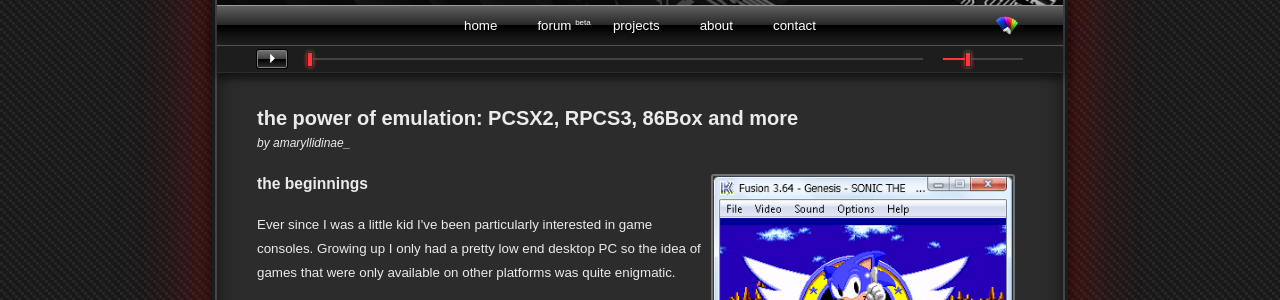
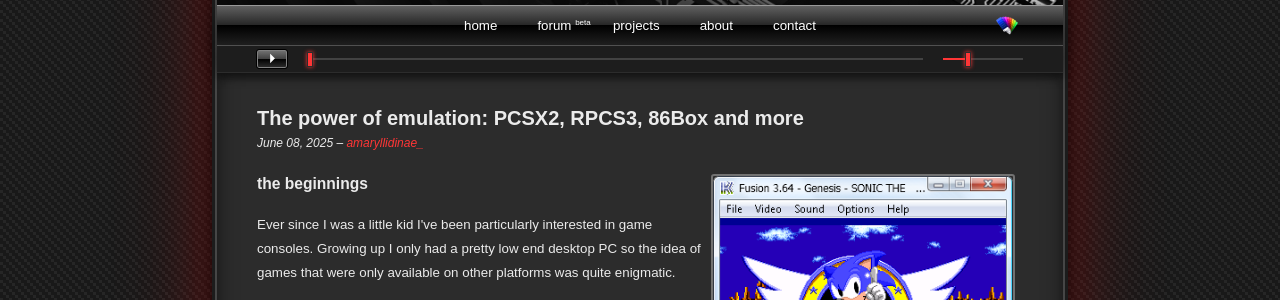
Before and after one commit to deadamaryllis/deadamaryllis.github.io, a Jekyll site: the page built from _posts/2025-06-08-the_power_of_emulation.html, in a window 1280 px wide and 900 px high. Shown: the part 197-497 px from the top of the window. Built offline with Jekyll 4.4.1, drawn with Linux system fonts in a browser that asks for light colours; some web fonts are replaced.

Commit message:
add post author functionality

```diff
--- a/_config.yml
+++ b/_config.yml
@@ -8,9 +8,6 @@
   - jekyll-feed
   - jekyll-sitemap
   - jekyll-seo-tag
-
-page_excerpts: true
-excerpt_separator: <!--more-->
 
 sass:
   style: compressed
@@ -23,3 +20,10 @@
 
 .exclude:
  - ".vscode"
+
+page_excerpts: true
+excerpt_separator: <!--more-->
+
+collections:
+  authors:
+    output: true
--- a/_layouts/default.html
+++ b/_layouts/default.html
@@ -1,10 +1,13 @@
-<!DOCTYPE html>
+<!doctype html>
 <html lang="en">
   <head>
-    <meta charset="UTF-8" />
-    <meta name="viewport" content="width=device-width, initial-scale=1.0" />
-    <link rel="stylesheet" href="/assets/css/styles.css" />
-    <title>{{ page.title }} - raytek.cafe</title>
+    <meta charset="UTF-8">
+    <meta name="viewport" content="width=device-width, initial-scale=1.0">
+    <link rel="stylesheet" href="/assets/css/styles.css">
+    <title>
+      {{ page.title }}
+      - raytek.cafe
+    </title>
   </head>
   <body>
     <div class="container">
@@ -21,7 +24,7 @@
           {% include navbar.html %}
           <div class="player">
             <audio id="audio">
-              <source src="/assets/audio/PlayStation_Core_v2-IRLCOMPLEX.mp3" type="audio/mpeg" />
+              <source src="/assets/audio/PlayStation_Core_v2-IRLCOMPLEX.mp3" type="audio/mpeg">
             </audio>
             <button id="play-pause">⏵</button>
             <input
@@ -30,14 +33,16 @@
               value="0"
               min="0"
               max="100"
-              step="1" />
+              step="1"
+            >
             <input
               type="range"
               id="volume-slider"
               value="100"
               min="0"
               max="100"
-              step="1" />
+              step="1"
+            >
           </div>
           <div class="content">{{ content }}</div>
           <div class="footer">
--- a/_layouts/post.html
+++ b/_layouts/post.html
@@ -1,14 +1,36 @@
 ---
 layout: default
 ---
-<h1>{{ page.title }}</h1>
-
-<p>
-  {{ page.date | date_to_string }}
-  {% assign author = site.authors | where: 'short_name', page.author | first %}
-  {% if author %}
-    -
-    <a href="{{ author.url }}">{{ author.name }}</a>
+<h2>{{ page.title | }}</h2>
+<p class="author">
+  {{ page.date | date: '%B %d, %Y' }}
+  {% assign authorCount = page.author | size %}
+  {% if authorCount > 0 -%}
+    –
+    {% for author_id in page.author -%}
+      {%- assign author_obj = site.authors | where_exp: 'a', 'a.path contains author_id' | first -%}
+      {%- if forloop.first -%}
+        {%- if author_obj -%}
+          <a href="{{ author_obj.url }}">{{ author_obj.name }}</a>
+        {%- else -%}
+          {{ author_id }}
+        {%- endif -%}
+      {%- elsif forloop.last -%}
+        &nbsp;and&nbsp;
+        {%- if author_obj -%}
+          <a href="{{ author_obj.url }}">{{ author_obj.name }}</a>
+        {%- else -%}
+          {{ author_id }}
+        {%- endif -%}
+      {%- else -%}
+        ,&nbsp;
+        {%- if author_obj -%}
+          <a href="{{ author_obj.url }}">{{ author_obj.name }}</a>
+        {%- else -%}
+          {{ author_id }}
+        {%- endif -%}
+      {%- endif -%}
+    {%- endfor -%}
   {% endif %}
 </p>
 
--- a/_posts/2025-06-08-the_power_of_emulation.html
+++ b/_posts/2025-06-08-the_power_of_emulation.html
@@ -1,158 +1,119 @@
 ---
 title: "The power of emulation: PCSX2, RPCS3, 86Box and more"
-author: amaryllidinae_
-layout: default
+author:
+  - amaryllidinae_
+layout: post
 ---
-<h2>the power of emulation: PCSX2, RPCS3, 86Box and more</h2>
-<p class="author">by {{ page.author }}</p>
-<img class="image" src="/assets/images/posts/emulation/fusion.png"
-    style="position: relative; float: right; z-index: 1" />
+<img
+  class="image"
+  src="/assets/images/posts/emulation/fusion.png"
+  style="position: relative; float: right; z-index: 1"
+>
 <h3>the beginnings</h3>
 <p>
-    Ever since I was a little kid I've been particularly interested in
-    game consoles. Growing up I only had a pretty low end desktop PC
-    so the idea of games that were only available on other platforms
-    was quite enigmatic.
+  Ever since I was a little kid I've been particularly interested in game consoles. Growing up I only had a pretty low
+  end desktop PC so the idea of games that were only available on other platforms was quite enigmatic.
 </p>
 <p>
-    Around 2016 I discovered that some console games can in fact be
-    played on Windows. Back then I was really into Sonic games so I'd
-    play around with a Sega Genesis emulator called Fusion and run
-    different community-made mods of Sonic Games (called ROM hacks).
-    Many of them were of very high quality, with user-created levels,
-    characters, sometimes even entire stories, which provided me with
-    hours of fun.
+  Around 2016 I discovered that some console games can in fact be played on Windows. Back then I was really into Sonic
+  games so I'd play around with a Sega Genesis emulator called Fusion and run different community-made mods of Sonic
+  Games (called ROM hacks). Many of them were of very high quality, with user-created levels, characters, sometimes even
+  entire stories, which provided me with hours of fun.
 </p>
 <p>
-    The first question that came into my mind was, "how did they
-    manage to make an entire console work on a Windows computer?". The
-    idea that someone managed to make games for an entirely different
-    device run on my ordinary PC seemed completely alien to me.
+  The first question that came into my mind was, "how did they manage to make an entire console work on a Windows
+  computer?". The idea that someone managed to make games for an entirely different device run on my ordinary PC seemed
+  completely alien to me.
 </p>
 <p>
-    I wasn't far from the truth because, to the average person,
-    emulation may as well be magic. It is very difficult as it
-    requires deep knowledge of the original hardware and hundreds of
-    hours of reverse engineering. Even for a console seemingly as
-    simple as the Genesis, the developers had to study the original
-    firmware and emulate the entire Motorola CPU, Yamaha sound chip
-    and the rest of the components which, needless to say, requires a
-    lot of programming skill.
+  I wasn't far from the truth because, to the average person, emulation may as well be magic. It is very difficult as it
+  requires deep knowledge of the original hardware and hundreds of hours of reverse engineering. Even for a console
+  seemingly as simple as the Genesis, the developers had to study the original firmware and emulate the entire Motorola
+  CPU, Yamaha sound chip and the rest of the components which, needless to say, requires a lot of programming skill.
 </p>
-<hr />
-<img class="image" src="/assets/images/posts/emulation/hp2.jpg" style="position: relative; float: right; z-index: 1" />
+<hr>
+<img class="image" src="/assets/images/posts/emulation/hp2.jpg" style="position: relative; float: right; z-index: 1">
 <h3>PS2 emulation with PCSX2</h3>
 <p>
-    As I grew older my interest in other devices deepened, and so I
-    tried emulating PlayStation 2 games out of curiosity. Even though
-    my CPU wasn't quite powerful enough to run the PS2 version of Need
-    for Speed: Hot Pursuit 2, I was impressed at just how different it
-    was from the PC version I played as a kid. The PS2 version was the
-    first game to be developed by EA BlackBox, notorious and cherished
-    for the staples of the series such as Underground, Most Wanted and
-    Carbon, so many players would agree that it is the superior way to
-    play it, given it has nicer graphics, car models and better
-    opponent and police AI.
+  As I grew older my interest in other devices deepened, and so I tried emulating PlayStation 2 games out of curiosity.
+  Even though my CPU wasn't quite powerful enough to run the PS2 version of Need for Speed: Hot Pursuit 2, I was
+  impressed at just how different it was from the PC version I played as a kid. The PS2 version was the first game to be
+  developed by EA BlackBox, notorious and cherished for the staples of the series such as Underground, Most Wanted and
+  Carbon, so many players would agree that it is the superior way to play it, given it has nicer graphics, car models
+  and better opponent and police AI.
 </p>
-<img class="image" src="/assets/images/posts/emulation/pcsx2.jpg"
-    style="position: relative; float: right; z-index: 1" />
+<img
+  class="image"
+  src="/assets/images/posts/emulation/pcsx2.jpg"
+  style="position: relative; float: right; z-index: 1"
+>
 <p>
-    The software that made this possible is an emulator called PCSX2,
-    the developers of which have made collosal progress in the last
-    few years. Last time I played NFS Hot Pursuit 2, it still had some
-    noticeable bugs that have all been fixed by now. It let me play
-    other PlayStation 2 exclusives, such as Gran Turismo 4 and Burnout
-    3: Takedown which became some of my favorite racing games.
+  The software that made this possible is an emulator called PCSX2, the developers of which have made collosal progress
+  in the last few years. Last time I played NFS Hot Pursuit 2, it still had some noticeable bugs that have all been
+  fixed by now. It let me play other PlayStation 2 exclusives, such as Gran Turismo 4 and Burnout 3: Takedown which
+  became some of my favorite racing games.
 </p>
 <p>
-    A huge part of what makes emulation so great is that it lets you
-    play your favorite console games with modern enhancements, such as
-    higher resolutions, widescreen and 60FPS patches, even online play
-    for games that were originally splitscreen. It also enables
-    software and hardware preservation as retro consoles get scarce
-    and extremely overpriced, and disc games are subject to decay and
-    become difficult to obtain. Unfortunately, some companies such as
-    Nintendo fight emulation and game preservation with all their
-    force while shamelessly using it for their own products (notably
-    the NES Classic Edition) and not providing an alternative way to
-    play their delisted games. This makes things difficult for gamers
-    who simply want to enjoy their childhood titles.
+  A huge part of what makes emulation so great is that it lets you play your favorite console games with modern
+  enhancements, such as higher resolutions, widescreen and 60FPS patches, even online play for games that were
+  originally splitscreen. It also enables software and hardware preservation as retro consoles get scarce and extremely
+  overpriced, and disc games are subject to decay and become difficult to obtain. Unfortunately, some companies such as
+  Nintendo fight emulation and game preservation with all their force while shamelessly using it for their own products
+  (notably the NES Classic Edition) and not providing an alternative way to play their delisted games. This makes things
+  difficult for gamers who simply want to enjoy their childhood titles.
 </p>
-<hr />
-<img class="image" src="/assets/images/posts/emulation/ps3.jpg" style="position: relative; float: right; z-index: 1" />
+<hr>
+<img class="image" src="/assets/images/posts/emulation/ps3.jpg" style="position: relative; float: right; z-index: 1">
 <h3>PS3 emulation with RPCS3</h3>
 <p>
-    Delving into Gran Turismo 4 on the PS2 and realizing just how
-    interesting the game is, especially with the aspect of collecting
-    historical cars that aren't quite available in arcade racers like
-    Need for Speed, I quickly became infatuated with the series and
-    wanted to try the later titles. While GT4 is considered the best
-    game in the series, I was curious about the graphics and gameplay
-    enhancements offered by the sheer computing power of the
-    PlayStation 3.
+  Delving into Gran Turismo 4 on the PS2 and realizing just how interesting the game is, especially with the aspect of
+  collecting historical cars that aren't quite available in arcade racers like Need for Speed, I quickly became
+  infatuated with the series and wanted to try the later titles. While GT4 is considered the best game in the series, I
+  was curious about the graphics and gameplay enhancements offered by the sheer computing power of the PlayStation 3.
 </p>
 <p>
-    That was when I realized 7th generation console emulation is still
-    not quite perfect. While many games are perfectly playable, most
-    will have notable bugs and imperfections, and the processing power
-    required to emulate the PS3 makes it not so accessible to
-    everybody. Nevertheless I enjoyed playing Gran Turismo 5 and liked
-    it so much that I even bought a real PS3 to play GT6 which doesn't
-    run too well in the emulator. I was pretty happy with my purchase
-    as there are many upsides to owning a modded PS3.
+  That was when I realized 7th generation console emulation is still not quite perfect. While many games are perfectly
+  playable, most will have notable bugs and imperfections, and the processing power required to emulate the PS3 makes it
+  not so accessible to everybody. Nevertheless I enjoyed playing Gran Turismo 5 and liked it so much that I even bought
+  a real PS3 to play GT6 which doesn't run too well in the emulator. I was pretty happy with my purchase as there are
+  many upsides to owning a modded PS3.
 </p>
-<hr />
+<hr>
 <div style="position: relative; float: right; z-index: 1">
-    <img class="image" src="/assets/images/posts/emulation/86box.png" style="display: block" />
-    <img class="image" src="/assets/images/posts/emulation/gentoo-compilation.png" style="display: block" />
-    <img class="image" src="/assets/images/posts/emulation/gentoo-mmx.png" style="display: block" />
+  <img class="image" src="/assets/images/posts/emulation/86box.png" style="display: block">
+  <img class="image" src="/assets/images/posts/emulation/gentoo-compilation.png" style="display: block">
+  <img class="image" src="/assets/images/posts/emulation/gentoo-mmx.png" style="display: block">
 </div>
 <h3>PC emulation with 86Box</h3>
 <p float="left">
-    While console emulation in itself is amazing, what completely blew
-    my mind was the ability to emulate PC's from the 80's and 90's,
-    starting with the original IBM PC and ending with the Pentium II.
-    Being a huge retro Windows nerd, that made me incredibly curious
-    and so I tried out 86Box by installing Windows 98SE in an emulated
-    Pentium 166 MHz box with a 3dfx Voodoo II and a Sound Blaster
-    AWE32.
+  While console emulation in itself is amazing, what completely blew my mind was the ability to emulate PC's from the
+  80's and 90's, starting with the original IBM PC and ending with the Pentium II. Being a huge retro Windows nerd, that
+  made me incredibly curious and so I tried out 86Box by installing Windows 98SE in an emulated Pentium 166 MHz box with
+  a 3dfx Voodoo II and a Sound Blaster AWE32.
 </p>
 <p>
-    Continuing with the idea of software and hardware preservation,
-    86Box allows you to run ancient software designed for Windows 9x
-    and DOS that simply doesn't run on modern Windows anymore and
-    saves you the hassle of having to dig up an old breaking down
-    Pentium III CPU, motherboard, RAM, IDE hard drive, graphics card
-    and all the other stuff required to run an old OS. While virtual
-    machine software like VMware does run Windows 9x, it does so
-    without graphics capability and you may sometimes run into CPU
-    speed issues. Meanwhile, 86Box emulates an entire era-appropriate
-    PC, allowing old games and specific software to run properly.
+  Continuing with the idea of software and hardware preservation, 86Box allows you to run ancient software designed for
+  Windows 9x and DOS that simply doesn't run on modern Windows anymore and saves you the hassle of having to dig up an
+  old breaking down Pentium III CPU, motherboard, RAM, IDE hard drive, graphics card and all the other stuff required to
+  run an old OS. While virtual machine software like VMware does run Windows 9x, it does so without graphics capability
+  and you may sometimes run into CPU speed issues. Meanwhile, 86Box emulates an entire era-appropriate PC, allowing old
+  games and specific software to run properly.
 </p>
 <p>
-    Even more amazingly, 86Box is not limited to just Windows, because
-    it emulates the hardware, not the software. One of my greatest
-    feats was managing to install the latest version of Gentoo Linux
-    on a Pentium 166 MHz, complete with networking, sound and a
-    graphical interface. This is possible thanks to the fact that
-    Gentoo is a source distribution, which means you have to compile
-    all the code manually for your machine. This took many nights of
-    configuring and falling asleep to my PC's fans going full speed,
-    but I think the end result was well worth it.
+  Even more amazingly, 86Box is not limited to just Windows, because it emulates the hardware, not the software. One of
+  my greatest feats was managing to install the latest version of Gentoo Linux on a Pentium 166 MHz, complete with
+  networking, sound and a graphical interface. This is possible thanks to the fact that Gentoo is a source distribution,
+  which means you have to compile all the code manually for your machine. This took many nights of configuring and
+  falling asleep to my PC's fans going full speed, but I think the end result was well worth it.
 </p>
-<hr />
+<hr>
 <h3>conclusions</h3>
 <p>
-    In conclusion, emulation is truly an amazing feat that should not
-    be taken for granted. While it can be used for playing games that
-    you don't legally own, it is an extremely important part of
-    preserving software and hardware history, that would be greatly
-    affected without it. We encourage you to only emulate devices and
-    games that you own and dump your own firmware should the emulator
-    require it. And of course, if you enjoyed the software, make sure
-    to support the developers with a coffee. There are many projects
-    that haven't been mentioned in this post, such as the Wii and
-    GameCube emulator Dolphin, and QEMU which allows you to emulate
-    many different PC architectures including ARM. There are also many
-    other awesome projects, so be sure to check them out.
+  In conclusion, emulation is truly an amazing feat that should not be taken for granted. While it can be used for
+  playing games that you don't legally own, it is an extremely important part of preserving software and hardware
+  history, that would be greatly affected without it. We encourage you to only emulate devices and games that you own
+  and dump your own firmware should the emulator require it. And of course, if you enjoyed the software, make sure to
+  support the developers with a coffee. There are many projects that haven't been mentioned in this post, such as the
+  Wii and GameCube emulator Dolphin, and QEMU which allows you to emulate many different PC architectures including ARM.
+  There are also many other awesome projects, so be sure to check them out.
 </p>
```
Also changed, not shown: other parts of _layouts/default.html (+3 -1 lines), _authors/ImSwordQueen.md (added, +5 -0 lines), _authors/amaryllidinae_.md (added, +5 -0 lines), _posts/2025-10-07-revert8plus.html (added, +293 -0 lines), assets/images/posts/re8pl/blackscreen.png (added), assets/images/posts/re8pl/ffbroke.png (added), assets/images/posts/re8pl/setup1.png (added), assets/images/posts/re8pl/setup3.png (added), assets/images/posts/re8pl/setup4.png (added), 1 other file.
